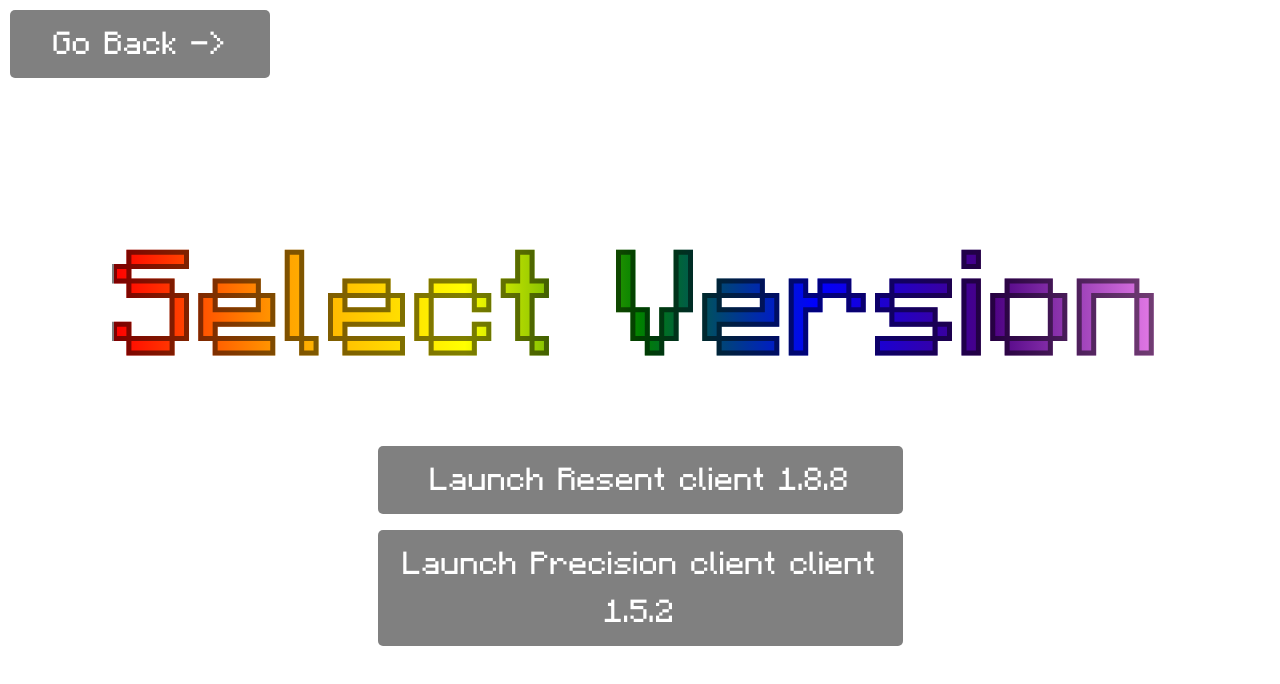
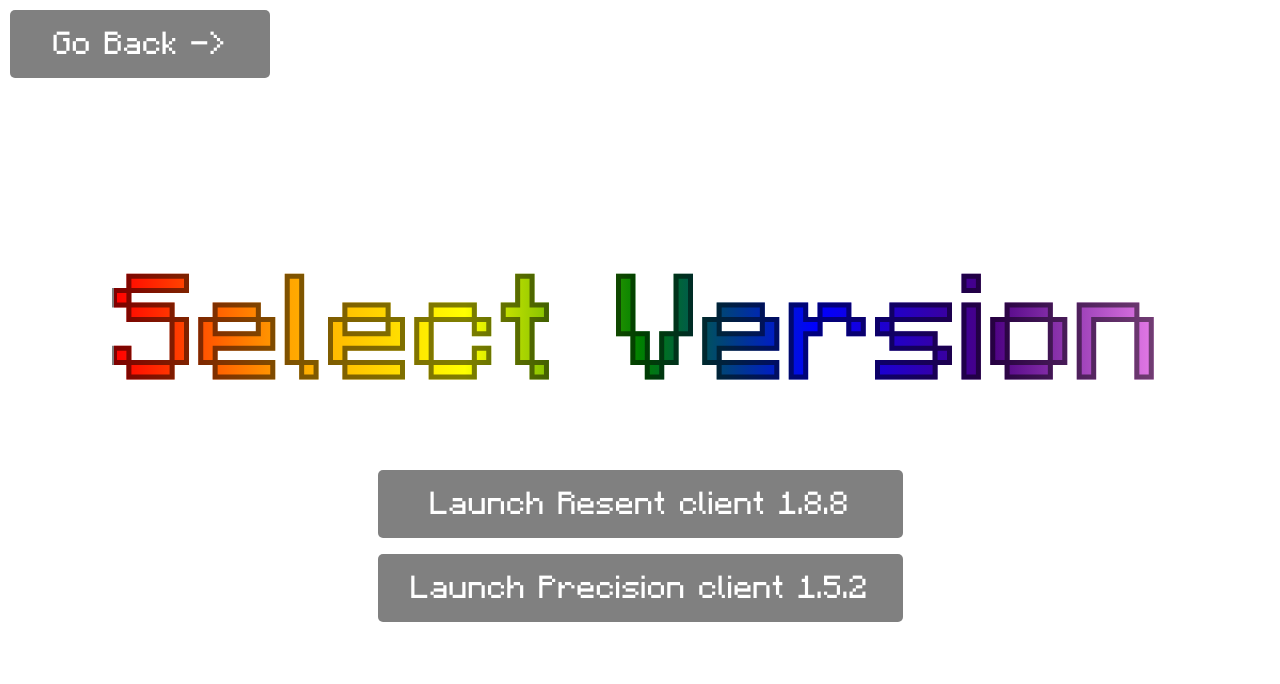
Before and after one commit to Aiden280/minecraft-server-test, a plain HTML site: page play/other/index.html in a window 1280 px wide. Drawn offline with nearby package versions, Linux system fonts and the light colour scheme.

Commit message:
Update index.html

```diff
--- a/play/other/index.html
+++ b/play/other/index.html
@@ -25,7 +25,7 @@
         </div>
         <div class="button-area d-block">
           <a href="/resent-1.8.8" class="play-button">Launch Resent client 1.8.8</a>
-          <a href="/precision-1.5.2" class="mt-3 play-button">Launch Precision client client 1.5.2</a>
+          <a href="/precision-1.5.2" class="mt-3 play-button">Launch Precision client 1.5.2</a>
 
         </div>
       </div>
```
